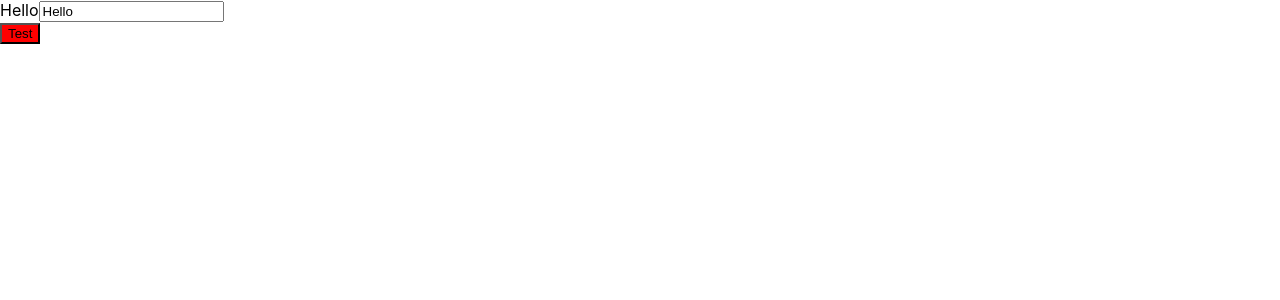
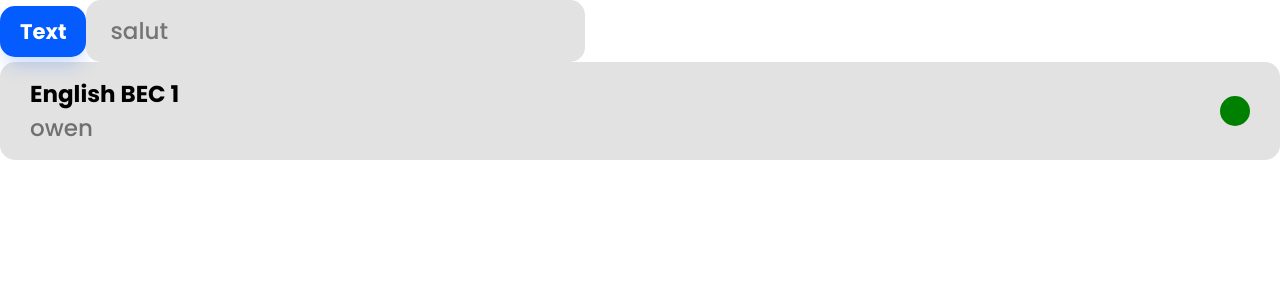
Before and after one commit to darmangerd/memento, a React (Create React App) app in the folder memento-front/: page / in a window 1280 px wide. Shown: the top 300 px of the page. Built offline with nearby package versions, Linux system fonts and the light colour scheme.

Commit message:
front(MWordListItem component)

```diff
--- a/memento-front/package.json
+++ b/memento-front/package.json
@@ -44,6 +44,7 @@
     ]
   },
   "devDependencies": {
+    "@types/rebass": "^4.0.10",
     "@types/styled-components": "^5.1.24",
     "@typescript-eslint/eslint-plugin": "^5.15.0",
     "@typescript-eslint/parser": "^5.15.0",
--- a/memento-front/src/App.tsx
+++ b/memento-front/src/App.tsx
@@ -1,12 +1,14 @@
 import React from "react";
-import MButton from "./components/MButton/MButton";
-import LearnComponent from "./LearnComponent";
+import MButton from "./components/MButton";
+import MInputText from "./components/MInputText";
+import MWordListItem from "./components/MWordListItem";
 
 function App() {
   return (
     <div>
-      <LearnComponent/>
-      <MButton />
+      <MButton>Text</MButton>
+      <MInputText placeholder="salut" />
+      <MWordListItem title="English BEC 1" author="owen" status="green" />
     </div>
   );
 }
--- /dev/null
+++ b/memento-front/src/components/MButton.tsx
@@ -0,0 +1,24 @@
+import styled from "styled-components";
+
+const MButton = styled.button({
+    background: "rgb(4, 92, 255)",
+    cursor: "pointer",
+    color: "white",
+    boxShadow: "1px 11px 20px -5px rgba(4, 92, 255, 0.25)",
+    border: "none",
+    borderRadius: "15px",
+    padding: "10px 20px",
+    fontWeight: "800",
+    fontSize: "1.1rem",
+    transition: "all 0.2s",
+
+    ":hover": {
+      boxShadow: "-1px 11px 35px -5px rgba(4, 92, 255, 0.4)"
+    },
+
+    ":active": {
+      boxShadow: "-1px 11px 15px -5px rgba(4, 92, 255, 0.5)"
+    }
+});
+
+export default MButton;
--- a/memento-front/src/components/MButton/MButton.tsx
+++ /dev/null
@@ -1,16 +0,0 @@
-import React from "react";
-import styled from "styled-components";
-
-const Button = styled.button({
-    background: "red"
-});
-
-function App() {
-  return (
-    <div>
-        <Button>Test</Button>
-    </div>
-  );
-}
-
-export default App;
--- /dev/null
+++ b/memento-front/src/components/MInputText.tsx
@@ -0,0 +1,18 @@
+import styled from "styled-components";
+import { PRIMARY_COLOR } from "../constants/style";
+
+const MInputText = styled.input({
+    background: "rgb(226, 226, 226)",
+    color: "black",
+    border: "4px solid transparent",
+    borderRadius: "15px",
+    padding: "10px 20px",
+    outline: "none",
+    maxWidth: "550px",
+
+    ":focus": {
+      borderColor: PRIMARY_COLOR
+    }
+});
+
+export default MInputText;
--- /dev/null
+++ b/memento-front/src/components/MWordListItem.tsx
@@ -0,0 +1,48 @@
+import React from "react";
+import { Box, Flex } from "rebass";
+import { GREY_COLOR } from "../constants/style";
+
+interface Props {
+    title: string;
+    author: string;
+    status: "green" | "orange" | "red";
+}
+
+function MWordListItem(props: Props) {
+  function getColor() {
+    switch(props.status) {
+      case "green": return "green";
+      case "orange": return "orange";
+      case "red": return "red";
+    }
+  }
+
+  return (
+      <Flex
+        css={{borderRadius: "15px"}}
+        backgroundColor={GREY_COLOR}
+        justifyContent="space-between"
+        px={30}
+        py={15}
+      >
+          <Flex
+            flexDirection="column"
+          >
+              <Box fontWeight={800}>{props.title}</Box>
+              <Box fontWeight={500} opacity={0.5}>{props.author}</Box>
+          </Flex>
+          <Flex
+            alignItems="center"
+          >
+              <Box
+                css={{borderRadius: "15px"}}
+                width={30}
+                height={30}
+                backgroundColor={getColor()}
+              />
+          </Flex>
+      </Flex>
+  );
+}
+
+export default MWordListItem;
--- /dev/null
+++ b/memento-front/src/constants/style.ts
@@ -0,0 +1,2 @@
+export const PRIMARY_COLOR = "rgb(4, 113, 255)";
+export const GREY_COLOR = "rgb(226,226,226)";
--- a/memento-front/src/index.css
+++ b/memento-front/src/index.css
@@ -1,8 +1,14 @@
+@import url('https://fonts.googleapis.com/css2?family=Poppins:wght@400;500;600;700&display=swap');
+
+* {
+  box-sizing: border-box;
+  font-size: 1.2rem;
+  font-weight: 500;
+  font-family: 'Poppins', 'Segoe UI', Tahoma, Geneva, Verdana, sans-serif;
+}
+
 body {
   margin: 0;
-  font-family: -apple-system, BlinkMacSystemFont, 'Segoe UI', 'Roboto', 'Oxygen',
-    'Ubuntu', 'Cantarell', 'Fira Sans', 'Droid Sans', 'Helvetica Neue',
-    sans-serif;
   -webkit-font-smoothing: antialiased;
   -moz-osx-font-smoothing: grayscale;
 }
```
Also changed, not shown: 2 other files (tests, documents, lock files or other folders).
